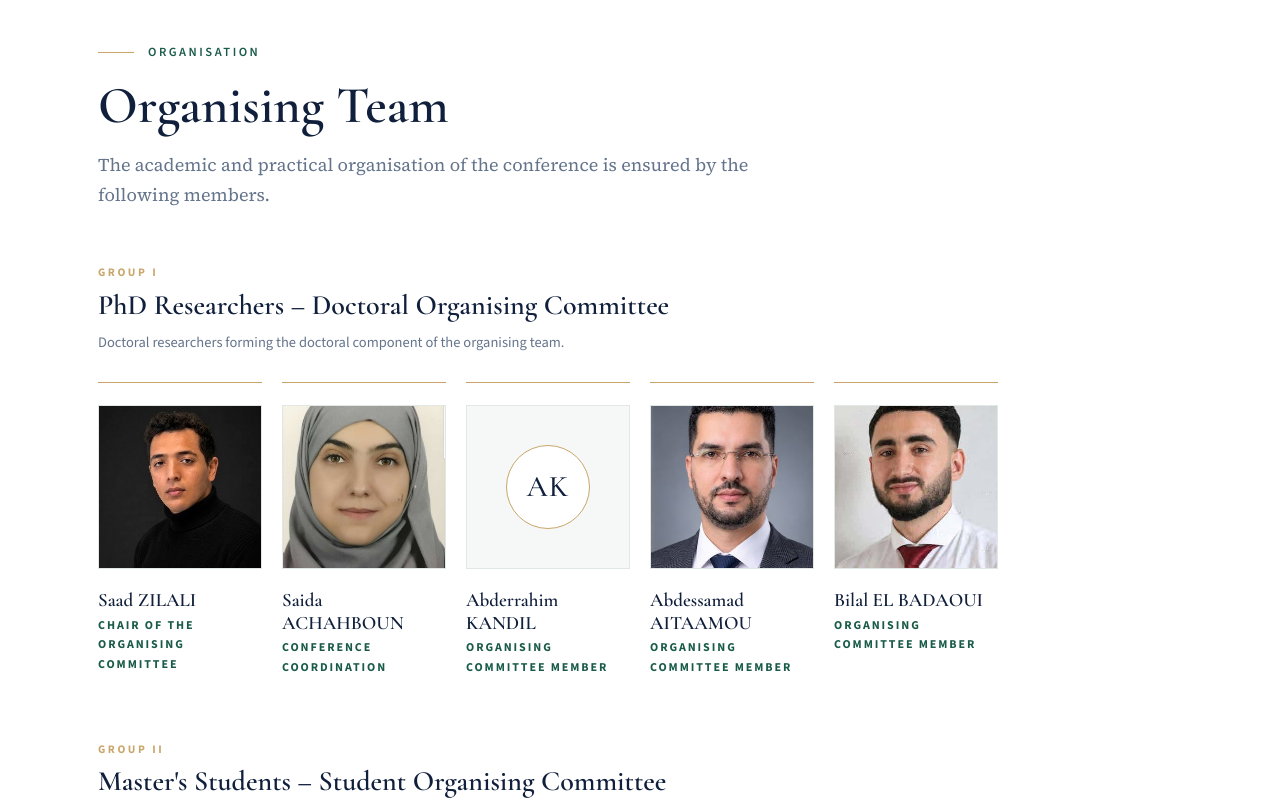
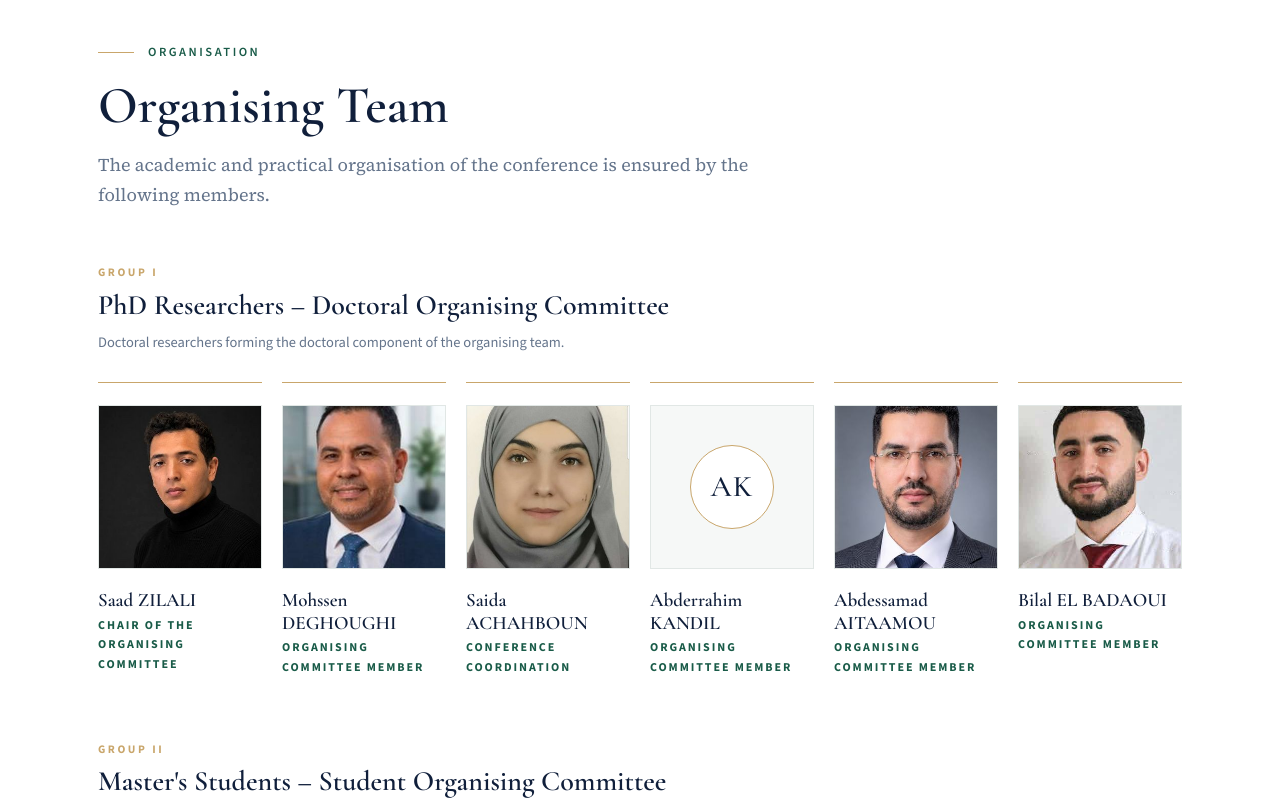
Before and after one commit to tangier2027/climatedisplacement, a plain HTML site: page index.html in a window 1280 px wide. Shown: the part 11200-12000 px from the top of the page. Drawn offline with nearby package versions, Linux system fonts and the light colour scheme.

Commit message:
Organising Team: add Mohssen Deghoughi as second member

```diff
--- a/index.html
+++ b/index.html
@@ -2365,6 +2365,14 @@
             </div>
           </article>
           <article class="person member">
+            <div class="portrait"><img src="assets/img/people/mohssen-deghoughi.jpg" alt="Mohssen DEGHOUGHI" loading="lazy">
+            </div>
+            <h3>Mohssen DEGHOUGHI
+            </h3>
+            <div class="role">Organising Committee Member
+            </div>
+          </article>
+          <article class="person member">
             <div class="portrait"><img src="assets/img/people/saida-achahboun.jpg" alt="Saida ACHAHBOUN" loading="lazy">
             </div>
             <h3>Saida ACHAHBOUN
```
